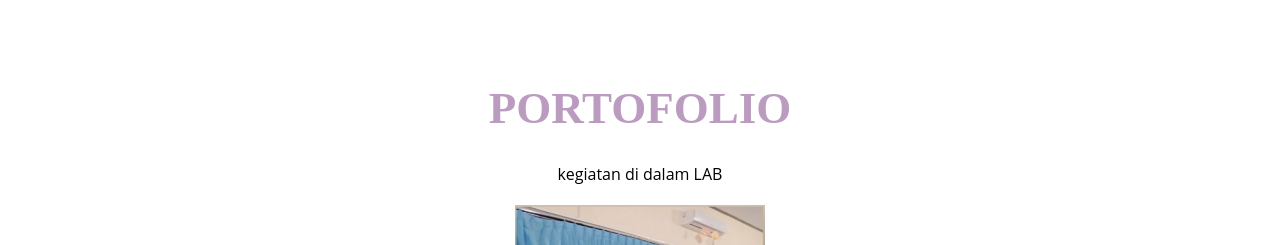
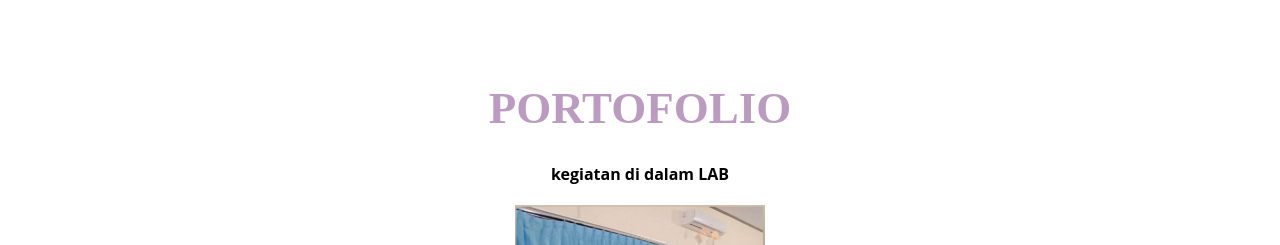
Before and after one commit to windinvtsr/Project-WEB, a plain HTML site: page index.html in a window 1280 px wide. Shown: the part 981-1226 px from the top of the page. Drawn offline with Linux system fonts and the light colour scheme.

Commit message:
Update index.html

```diff
--- a/index.html
+++ b/index.html
@@ -53,7 +53,7 @@
                 <div class="kolom">
                     <p class="deskripsi"></p>
                     <h2>PORTOFOLIO</h2>
-                    <p>kegiatan di dalam LAB</p>
+                    <p><b>kegiatan di dalam LAB</b></p>
                     <img src="images/windicntk2.jpg" width="250" height="300"/>
                 </div>
 
```
